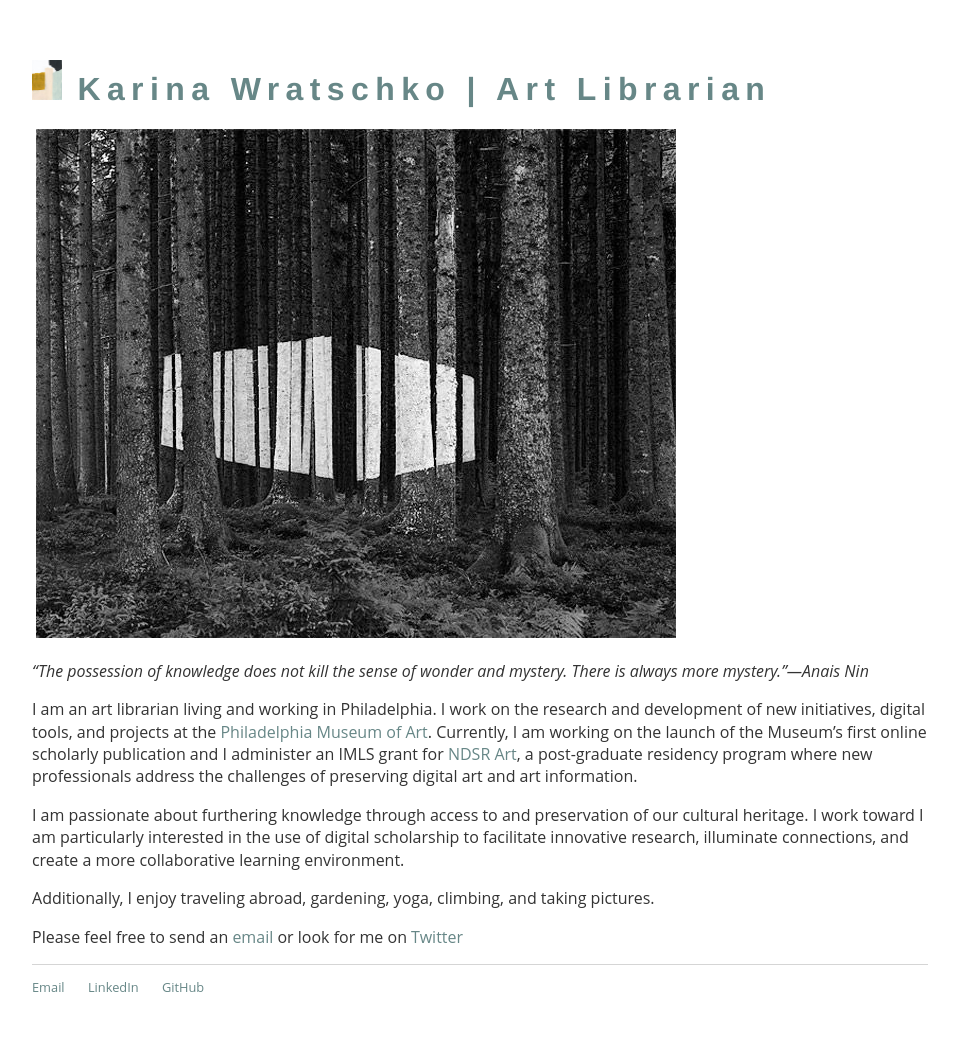
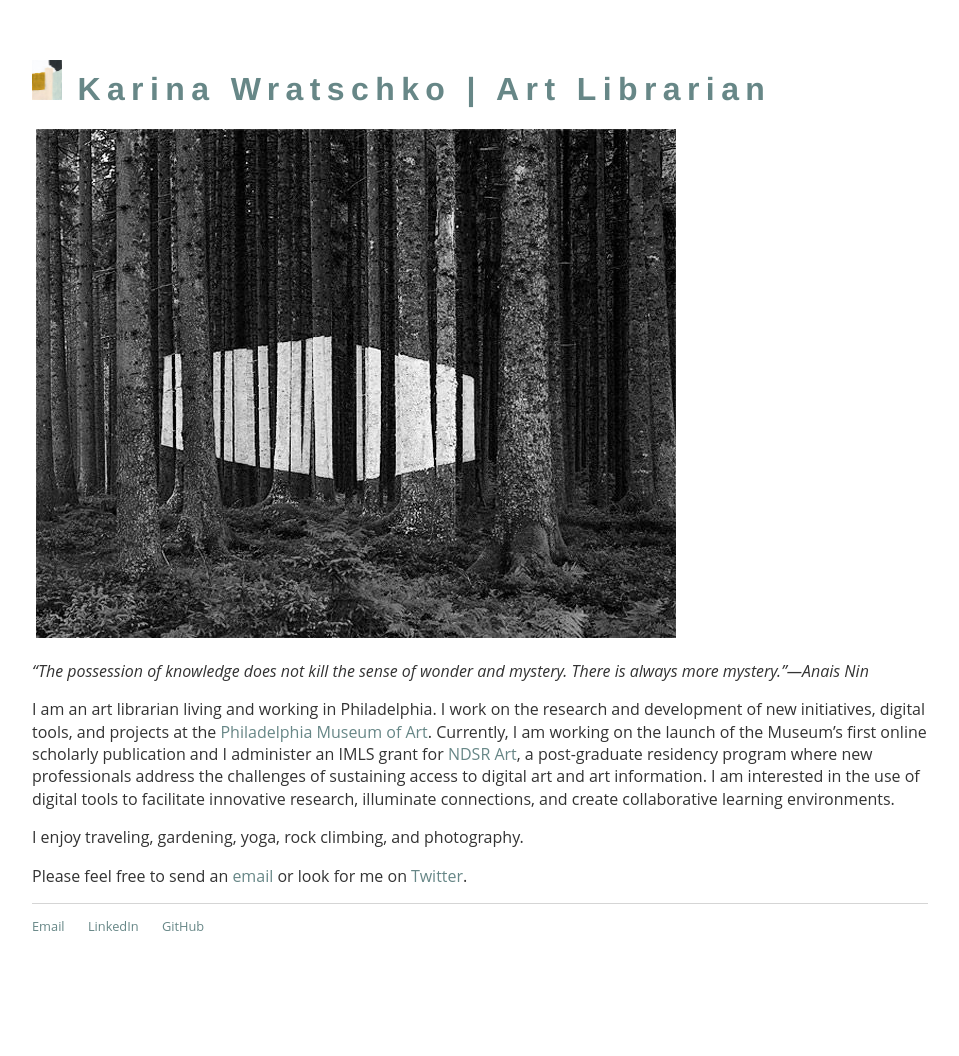
Before and after one commit to karinanw/karinanw.github.io, a Jekyll site: the page built from index.md, in a window 1280 px wide. Shown: the whole page, without its empty margins (160-1119 px from the left). Built offline with Jekyll 4.4.1, drawn with Linux system fonts in a browser that asks for light colours; after the commit the page ends 995 px from its top, so only the background shows below that.

Commit message:
Update index.md

```diff
--- a/index.md
+++ b/index.md
@@ -7,12 +7,8 @@ title: Karina Wratschko | Art Librarian
 
 *"The possession of knowledge does not kill the sense of wonder and mystery. There is always more mystery."---Anais Nin* <!--{.quotetext}-->
 
-I am an art librarian living and working in Philadelphia. I work on the research and development of new initiatives, digital tools, and projects at the [Philadelphia Museum of Art](www.philamuseum.org). Currently, I am working on the launch of the Museum's first online scholarly publication and I administer an IMLS grant for [NDSR Art](http://ndsr-pma.arlisna.org/), a post-graduate residency program where new professionals address the challenges of preserving digital art and art information.
+I am an art librarian living and working in Philadelphia. I work on the research and development of new initiatives, digital tools, and projects at the [Philadelphia Museum of Art](www.philamuseum.org). Currently, I am working on the launch of the Museum's first online scholarly publication and I administer an IMLS grant for [NDSR Art](http://ndsr-pma.arlisna.org/), a post-graduate residency program where new professionals address the challenges of sustaining access to digital art and art information. I am interested in the use of digital tools to facilitate innovative research, illuminate connections, and create collaborative learning environments.
 
-I am passionate about furthering knowledge through access to and preservation of our cultural heritage. I work toward
-I am particularly interested in the use of digital scholarship to facilitate innovative research, illuminate connections,
-and create a more collaborative learning environment.
+I enjoy traveling, gardening, yoga, rock climbing, and photography.
 
-Additionally, I enjoy traveling abroad, gardening, yoga, climbing, and taking pictures.
-
-Please feel free to send an [email](mailto:karina.wratschko@gmail.com "karina.wratschko@gmail.com") or look for me on [Twitter](https://twitter.com/karinanw "@karinanw")
+Please feel free to send an [email](mailto:karina.wratschko@gmail.com "karina.wratschko@gmail.com") or look for me on [Twitter](https://twitter.com/karinanw "@karinanw").
```
